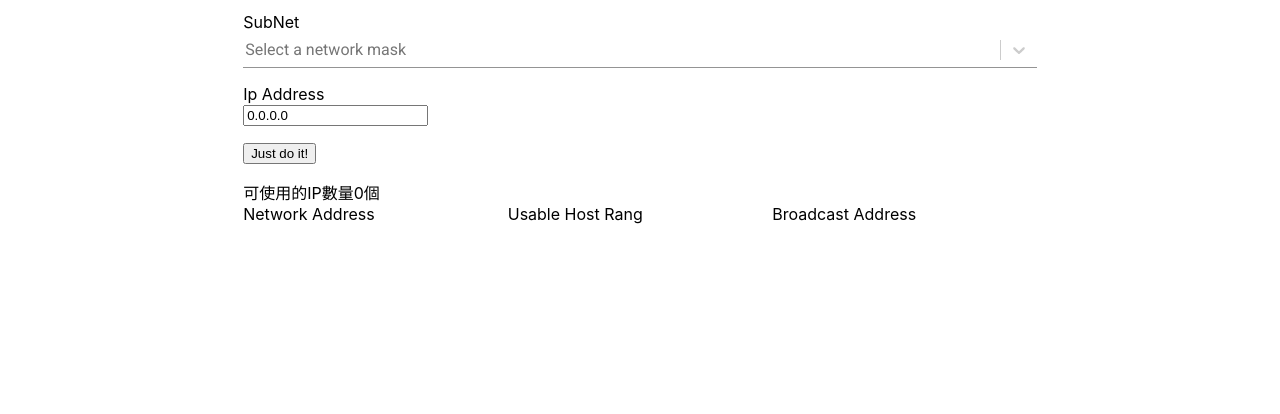
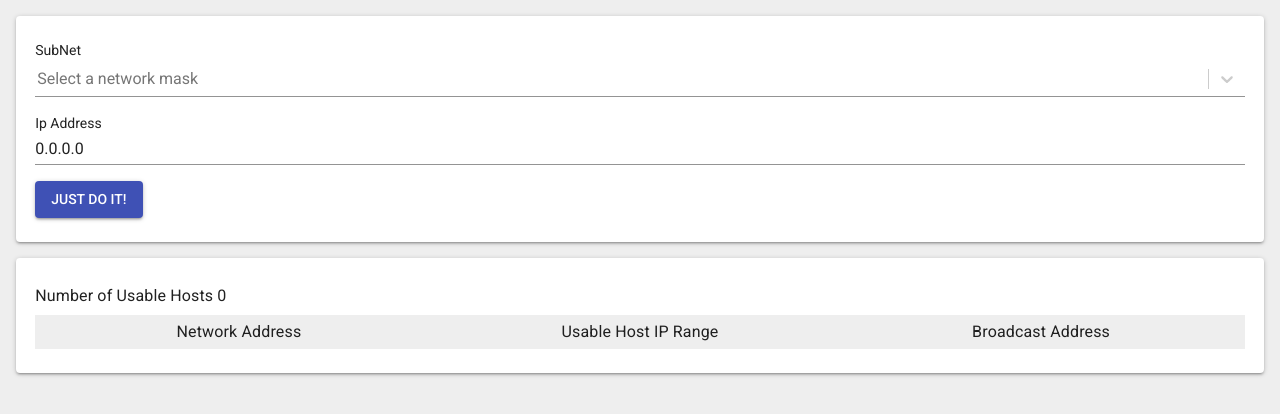
Before and after one commit to sheepdragon1031/107_IPSubnetCalculator, a React (Create React App) app: page / in a window 1280 px wide. Shown: the top 414 px of the page. Built offline with nearby package versions, Linux system fonts and the light colour scheme.

Commit message:
Updated interface by Material-UI
因該完成了?

```diff
--- a/src/App.css
+++ b/src/App.css
@@ -1,21 +1,15 @@
-.App{
-  padding: .25rem;
-  max-width: 50rem;
-  width: calc(100vw - .5rem);
-  min-width: 19.5rem;
-  margin: auto;
+body{
+  padding: 1rem;
+  background: #eeeeee;
 }
-.title, .components > span{
-  width: 100%;
-  display: block;
+.title{
+  text-align: left;
 }
 .components{
   display: block;
   padding: .5rem .2rem;
 }
-.tr{
-  display: flex;
+.item:nth-child(odd){
+  background: #eeeeee;
+  padding: .2rem;
 }
-.table > span , .tr > span{
-  flex: 1;
-}
--- a/src/App.js
+++ b/src/App.js
@@ -3,7 +3,27 @@ import React, { Component  } from 'react';
 import SubNet from './components/subnet';
 import IpAddress from './components/ipaddress';
 import Reply from './components/reply'
+import { withStyles } from '@material-ui/core/styles';
 import './App.css';
+import Button from '@material-ui/core/Button';
+import Grid from '@material-ui/core/Grid';
+import Paper from '@material-ui/core/Paper';
+
+const styles = theme => ({
+  root: {
+    flexGrow: 1,
+  },
+  paper: {
+    padding: theme.spacing.unit * 2,
+    color: theme.palette.text.secondary,
+  },
+  papers: {
+    'margin-top':  theme.spacing.unit * 2,
+    padding: theme.spacing.unit * 2,
+    textAlign: 'center',
+    color: theme.palette.text.secondary,
+  },
+});
 class App extends Component {
   constructor(props) {
     super(props)
@@ -70,8 +90,14 @@ class App extends Component {
     }
     let outdata = (mask) => {
       let ip = this.state.ipAddress.split('.')
-      let tempData = { index: null , data: []};
+      let tempData = { index: null , data: []}
       let isRepeat = false
+      let saveData = () =>{
+        this.setState({
+          countData : tempData
+        })
+      }
+      saveData()
       let casePrint = (max, val) => {
         tempData['index'] = val
         let expNumber = Math.pow(2, this.state.data.exp % 8)
@@ -93,22 +119,27 @@ class App extends Component {
         saveData()
       }
       let casePrints = ( val) => {
-        tempData['index'] = val
-        let startVal = `${ val === 0 ? 0 : ip[0]}`
-        let endVal = `${val === 0 ? 255 : ip[1]}`
+        tempData['index'] = val + 1
+        let startVal = ip[0]
+        let endVal = ip[0]
         for(let i = 1 ; i < 4 ; i++){
           startVal +=  `.${ i > val ? 0 : ip[i]}`
           endVal +=  `.${ i > val ? 255 : ip[i]}`
         }
         tempData['data'].push(startVal)
         tempData['data'].push(endVal)
+
         saveData()
       }
-      let saveData = () =>{
-        this.setState({
-          countData : tempData
-        })
+
+
+      //
+      if(this.state.data.online === 0){
+        tempData['data'] = []
+        saveData()
       }
+      else{
+
         mask.forEach((val,index)=>{
           if(reSubnet.indexOf(val) !== 0){
             let max = Math.pow(2, reSubnet.indexOf(val))
@@ -124,20 +155,29 @@ class App extends Component {
               }
             }
         })
-      //
       }
+    }
+    const { classes } = this.props;
+
     return (
-      <div className="App" key="App">
-        {/* <HetWorkClass setState={this.stateHetWorkClass}/> */}
+      <div className={classes.root} key="App">
+        <Grid container spacing={32}>
+            <Grid item xs={12}>
+              <Paper className={classes.paper}>
                   <SubNet setState={this.stateSubNet}  getState={this.state.maskIPVal}/>
                   <IpAddress setState={this.stateIpAddress} getState={this.state.ipAddress} />
                   <div className="components">
-          <input type="button" value="Just do it!" onClick={justDoit}></input>
+                    <Button onClick={justDoit} color="primary" variant="contained">Just do it!</Button>
                   </div>
+              </Paper>
+              <Paper className={classes.papers}>
                 <Reply  getState={this.state} wait="500"/>
+              </Paper>
+            </Grid>
+        </Grid>
       </div>
     )
   }
 }
 
-export default App;
+export default withStyles(styles)(App);
--- a/src/components/ipaddress.js
+++ b/src/components/ipaddress.js
@@ -1,4 +1,6 @@
 import React, { Component } from 'react';
+import Typography from '@material-ui/core/Typography';
+import Input from '@material-ui/core/Input';
 class IpAddress extends Component {
   setIP = (e) =>{
     this.props.setState(e.target.value)
@@ -6,8 +8,8 @@ class IpAddress extends Component {
   render() {
     return (
       <div className="components" key="ipAddress">
-        <span className="title">Ip Address</span>
-        <input key="ipAddress" defaultValue={this.props.getState} onChange={this.setIP}/>
+        <Typography>Ip Address</Typography>
+        <Input key="ipAddress" defaultValue={this.props.getState} fullWidth={true} onChange={this.setIP}/>
       </div>
     )
   }
--- a/src/components/reply.js
+++ b/src/components/reply.js
@@ -1,16 +1,23 @@
 
 import React, { Component } from 'react';
+import Typography from '@material-ui/core/Typography';
+import Grid from '@material-ui/core/Grid';
+import { withStyles } from '@material-ui/core/styles';
+const styles = theme => ({
+
+});
 class reply extends Component {
+
   render() {
     const setState = this.props.getState;
     let type = ''
     let responsive = ''
     let onLine = ''
     if(setState.responsive.type !== 'null')
-      type = <div>{setState.responsive.type}</div>
+      type = <Typography className="title">{setState.responsive.type}</Typography>
     if(setState.responsive !== null)
-      responsive = <div>{setState.responsive.responsive}</div>
-    onLine = <div>可使用的IP數量{setState.data.online}個</div>
+      responsive = <Typography className="title">{setState.responsive.responsive}</Typography>
+    onLine = <Typography variant="subtitle1" gutterBottom className="title">Number of Usable Hosts {setState.data.online}</Typography>
 
     let max = setState.countData.data.length
     let data = Object.values(setState.countData.data)
@@ -18,33 +25,41 @@ class reply extends Component {
     for(let i = 0; i < max ; i+=2){
       let temp = data[i].split('.')
       let temps = data[i + 1].split('.')
-      temp[setState.countData.index] = temp[setState.countData.index] * 1 + 1
-      temps[setState.countData.index] =temps[setState.countData.index] * 1 - 1
+      temp[3] = temp[3] * 1 + 1
+      temps[3] =temps[3] * 1 - 1
       temp = temp.join('.')
       temps = temps.join('.')
       div.push(
-        <div className="tr" key={i.toString()}>
-          <span>{data[i]}</span>
-          <span>{temp} ~ {temps}</span>
-          <span>{data[i+1]}</span>
-        </div>
+        <Grid container key={i} className="item">
+            <Grid item xs={4} sm={4}><Typography variant="body1" gutterBottom>{data[i]}</Typography></Grid>
+            <Grid item xs={4} sm={4}><Typography variant="body1" gutterBottom>{temp} ~ {temps}</Typography></Grid>
+            <Grid item xs={4} sm={4}><Typography variant="body1" gutterBottom>{data[i+1]}</Typography></Grid>
+        </Grid>
       )
+
     }
+
     return (
         <div className="components" key="reply">
           {type}
           {responsive}
           {onLine}
-          <div className="tr">
-            <span>Network Address</span>
-            <span>Usable Host Rang</span>
-            <span>Broadcast Address</span>
-          </div>
-          <div className="table">
+          <Grid container className="itemBar item">
+            <Grid item xs={4} sm={4}>
+              <Typography variant="subtitle1" >Network Address</Typography>
+            </Grid>
+            <Grid item xs={4} sm={4}>
+              <Typography variant="subtitle1" >Usable Host IP Range</Typography>
+            </Grid>
+            <Grid item xs={4} sm={4}>
+              <Typography variant="subtitle1" >Broadcast Address</Typography>
+            </Grid>
+          </Grid>
+
             {div}
-          </div>
+
         </div>
       )
   }
 }
-export default reply;
+export default withStyles(styles)(reply);
--- a/src/components/subnet.js
+++ b/src/components/subnet.js
@@ -139,7 +139,7 @@ class SubNet extends Component {
     // const subnetVal  = this.props.maskIPVal;
     return (
       <div className="components" key="subNet">
-        <span className="title">SubNet</span>
+        <Typography>SubNet</Typography>
         <Select
             classes={classes}
             options={maskIP}
```
Lines whose indentation alone changed are shown as unchanged.
